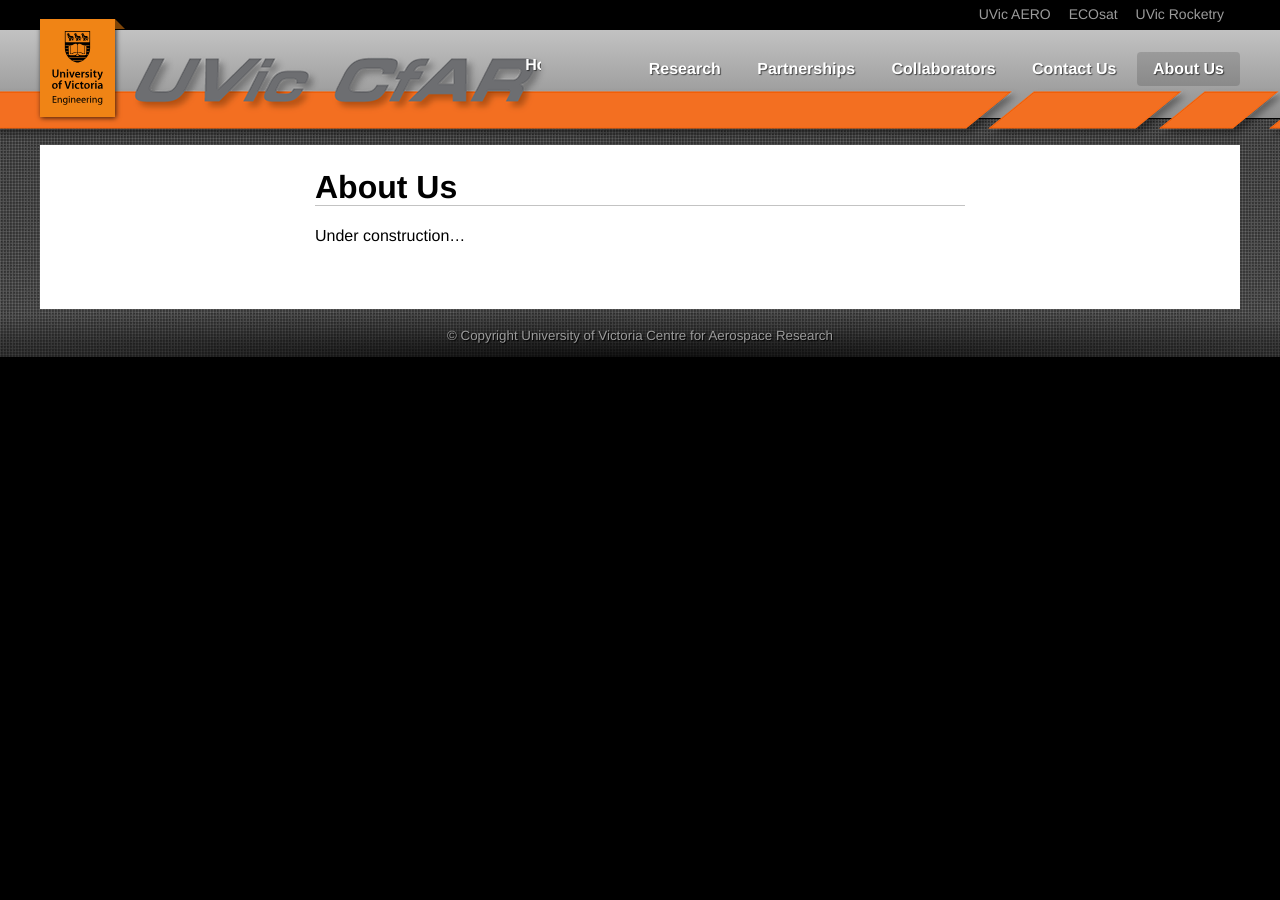
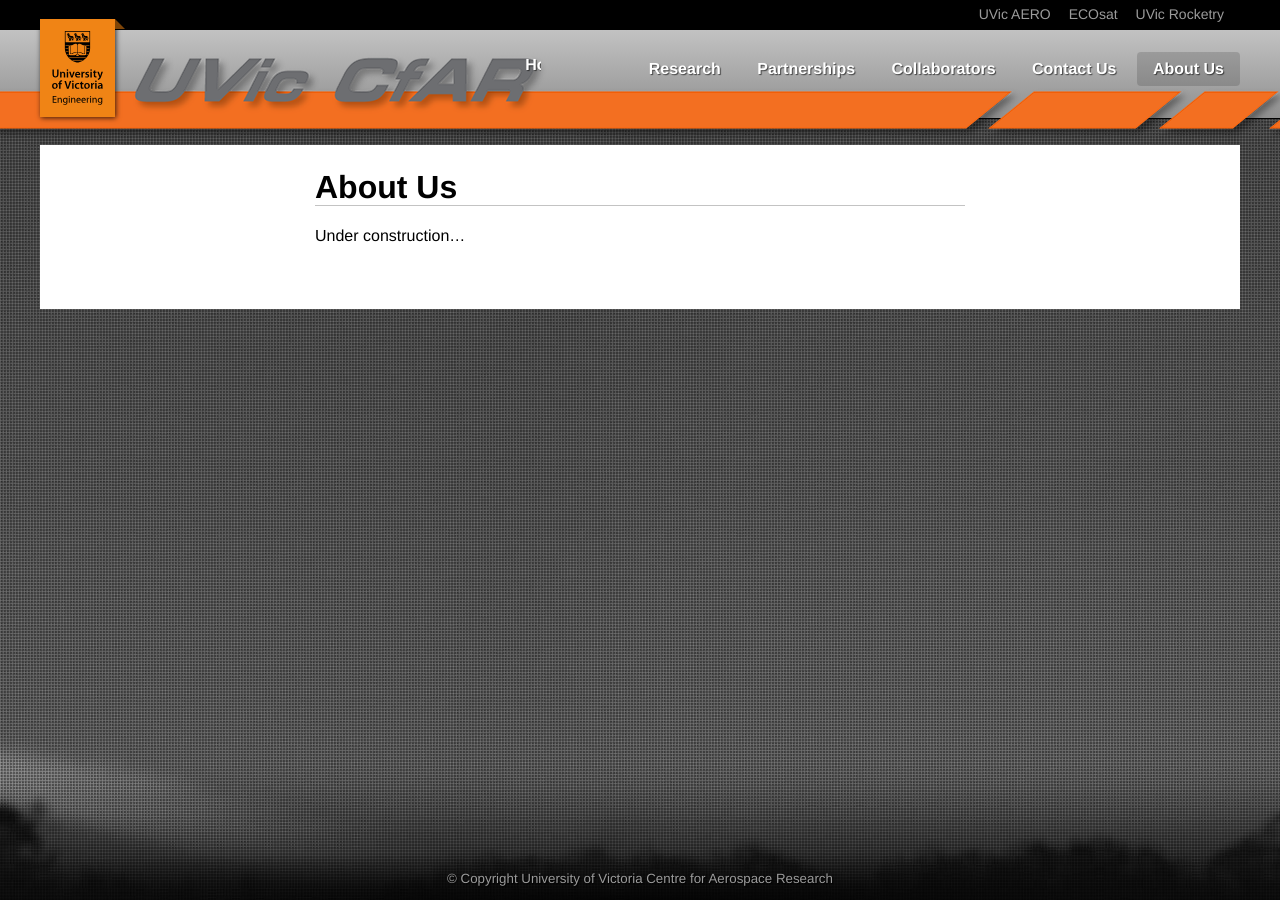
Before and after one commit to UVic-CfAR/uvic-cfar.github.io, a Jekyll site: the page built from about-us.html, in a window 1280 px wide. Built offline with Jekyll 4.4.1, drawn with Linux system fonts in a browser that asks for light colours.

Commit message:
fix placement of footer on short pages

```diff
--- a/_sass/reset.scss
+++ b/_sass/reset.scss
@@ -1,6 +1,8 @@
 @import "vars";
 
 * { box-sizing: border-box }
+
+html { height: 100% }
 
 body {
 	margin: 0;
```
